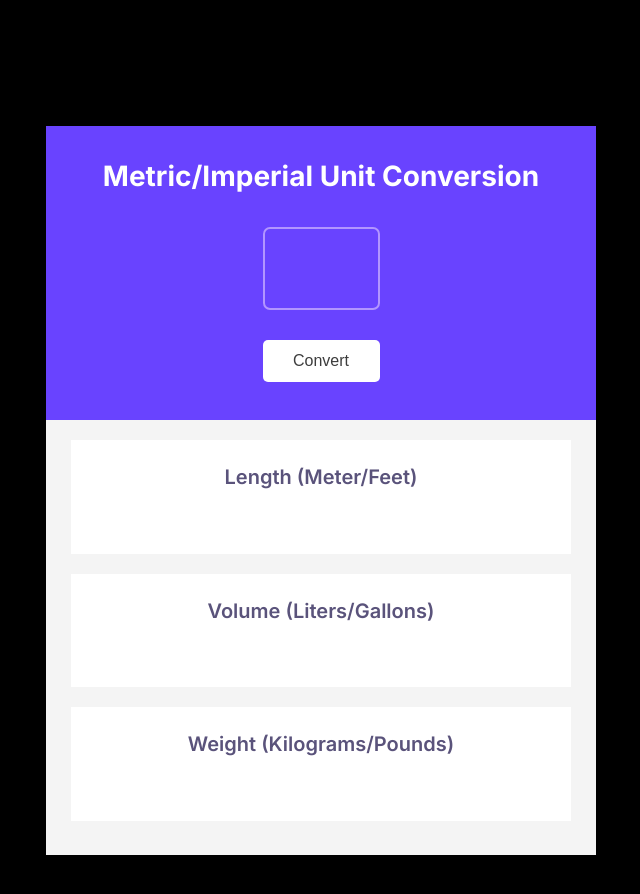
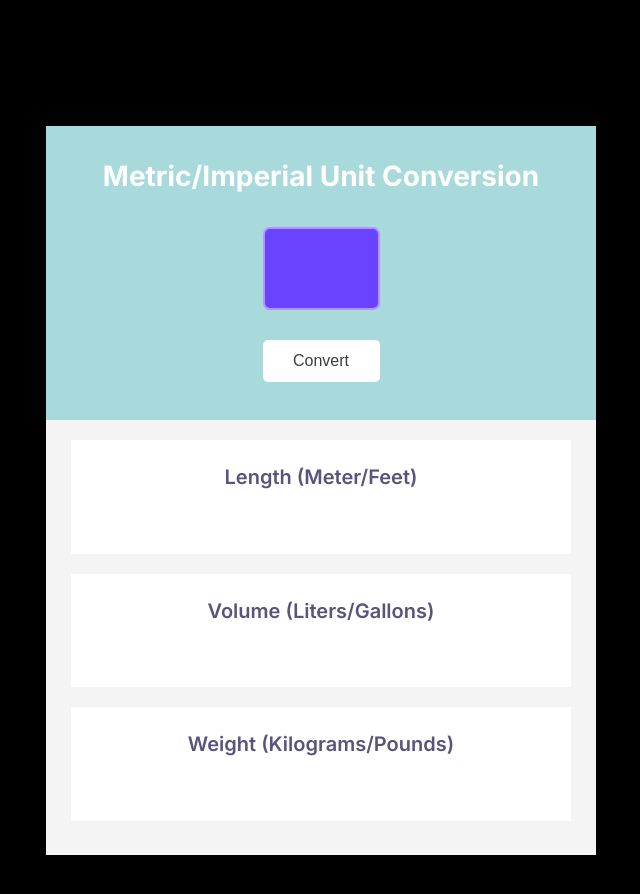
Before and after one commit to jfventures97/converter-project, a website built with Vite: page index.html in a window 1280 px wide. Shown: the whole page, without its empty margins (319-959 px from the left). Built offline with nearby package versions, Linux system fonts and the light colour scheme.

Commit message:
Update index.css

```diff
--- a/index.css
+++ b/index.css
@@ -12,7 +12,7 @@
 }
 
 #container-top {
-    background-color: #6943FF;
+    background-color: #a8dadc;
     color: white;
     height: 285px;
     width: 550px;
```
